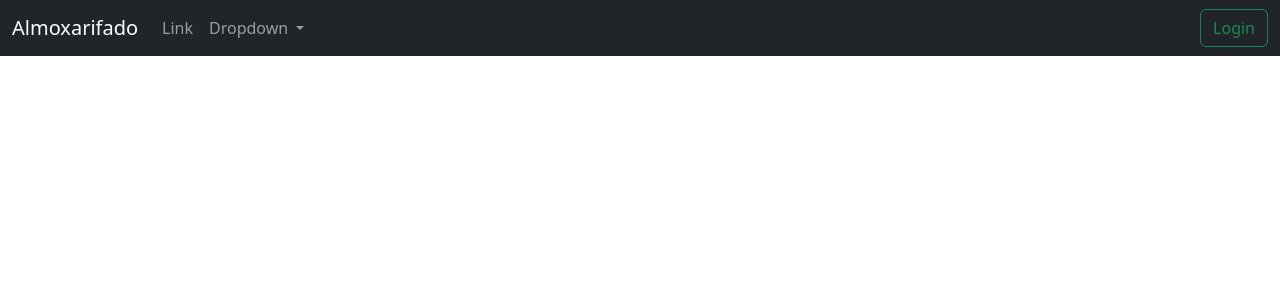
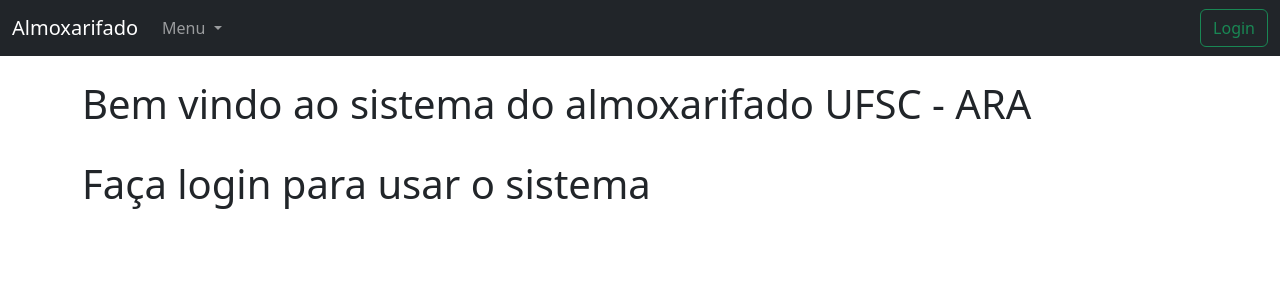
Before and after one commit to OtavioMoratelli/almoxarifado, a Django app: page / in a window 1280 px wide. Shown: the top 300 px of the page. Run offline with Django 3.2, Linux system fonts and the light colour scheme.

Commit message:
commit 22/06

```diff
--- a/website/templates/home.html
+++ b/website/templates/home.html
@@ -3,28 +3,12 @@
 {% block content %}
 
 {% if user.is_authenticated %}
-<table class="table">
-    <thead>
-      <tr>
-        <th scope="col">#</th>
-        <th scope="col">Item</th>
-        <th scope="col">Quantidade</th>
-        <th scope="col">Codigo do item</th>
-      </tr>
-    </thead>
-    <tbody>
-      {% for item in queryResult %}
-      <tr>
-        <th scope="row">Num</th>
-        <td>{{ item.nome }}</td>
-        <td>{{ item.quantidade }}</td>
-        <td>{{ item.cod_item }}</td>
-      </tr>
-      {% endfor %}
-    </tbody>
-</table>
+<h1>Bem vindo ao sistema do almoxarifado UFSC - ARA</h1>
+<br>
+{% else %}
+<h1>Bem vindo ao sistema do almoxarifado UFSC - ARA</h1>
+<br>
+<h1>Faça login para usar o sistema</h1>
 {% endif %}
 
-
-
 {% endblock %}
--- a/website/templates/navbar.html
+++ b/website/templates/navbar.html
@@ -6,18 +6,15 @@
       </button>
       <div class="collapse navbar-collapse" id="navbarSupportedContent">
         <ul class="navbar-nav me-auto mb-2 mb-lg-0">
-          <li class="nav-item">
-            <a class="nav-link" href="#">Link</a>
-          </li>
           <li class="nav-item dropdown">
             <a class="nav-link dropdown-toggle" href="#" role="button" data-bs-toggle="dropdown" aria-expanded="false">
-              Dropdown
+              Menu
             </a>
             <ul class="dropdown-menu">
-              <li><a class="dropdown-item" href="#">Action</a></li>
-              <li><a class="dropdown-item" href="#">Another action</a></li>
+              <li><a class="dropdown-item" href="{% url 'emprestimos' %}">Meus emprestimos</a></li>
+              <li><a class="dropdown-item" href="{% url 'itens' %}">Novo emprestimo</a></li>
               <li><hr class="dropdown-divider"></li>
-              <li><a class="dropdown-item" href="#">Something else here</a></li>
+              <li><a class="dropdown-item" href="{% url 'itens' %}">Itens disponiveis</a></li>
             </ul>
           </li>
         </ul>
--- a/website/urls.py
+++ b/website/urls.py
@@ -5,4 +5,6 @@
     path('', views.home, name='home'),
     path('login/', views.login_user, name='login'),
     path('logout/', views.logout_user, name='logout'),
+    path('itens/', views.itens_emp, name='itens'),
+    path('emprestimos/', views.emprestimos, name='emprestimos'),
 ]
--- a/website/views.py
+++ b/website/views.py
@@ -4,10 +4,7 @@
 from .models import Item
 
 def home(request):
-
-    queryResult = Item.objects.all();
-
-    return render(request, 'home.html', {'queryResult':queryResult})
+    return render(request, 'home.html', {})
 
 def login_user(request):
     if request.method == 'POST':
@@ -26,3 +23,11 @@
 def logout_user(request):
     logout(request)
     return redirect('home')
+
+def itens_emp(request):
+    queryResult = Item.objects.all();
+
+    return render(request, 'itens.html', {'queryResult':queryResult})
+
+def emprestimos(request):
+    pass
```
Also changed, not shown: website/templates/itens.html (added, +24 -0 lines).
